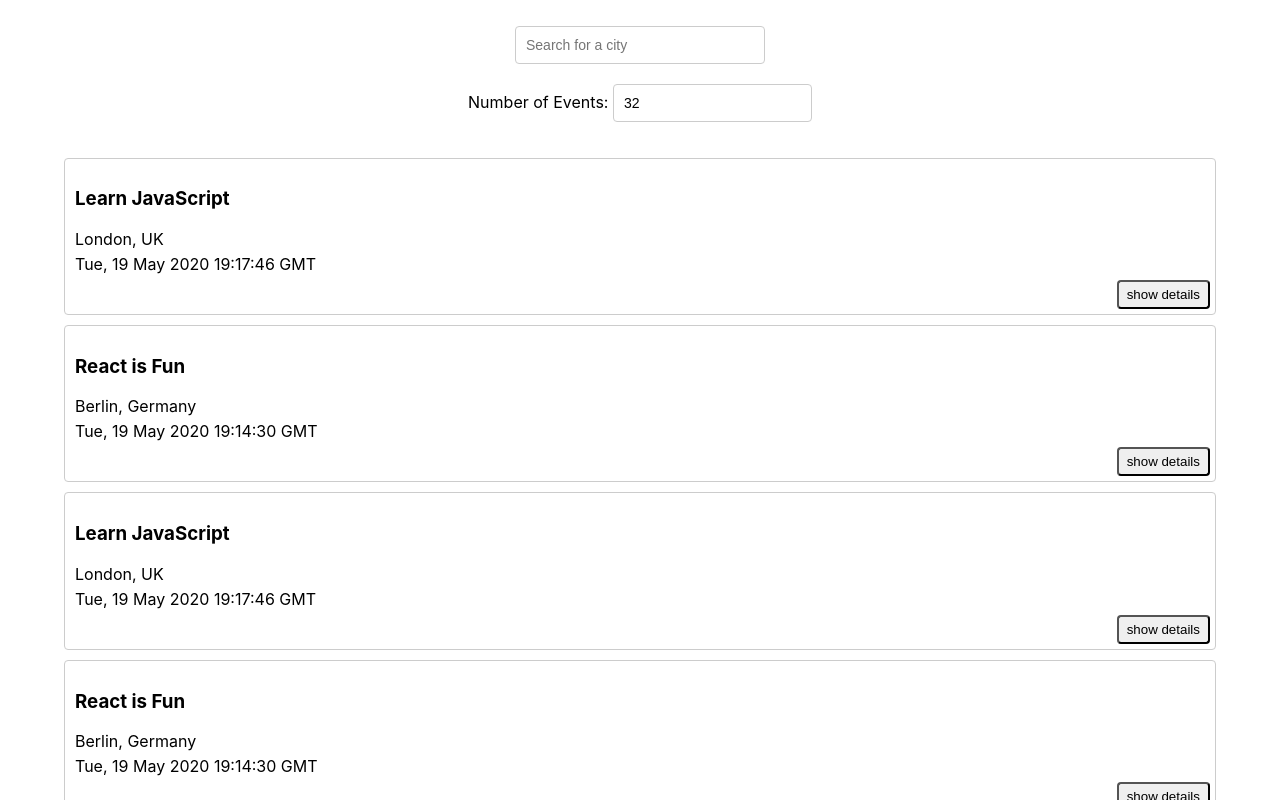
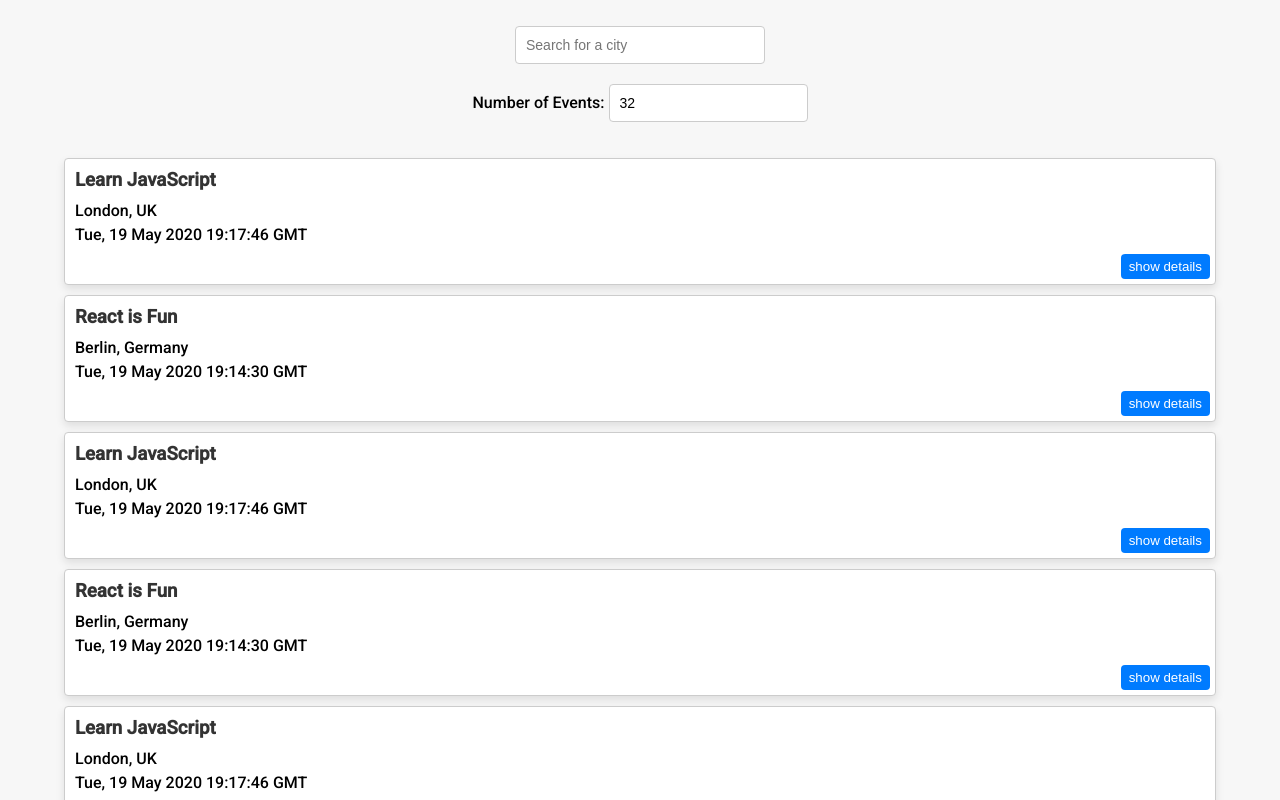
Before and after one commit to VadymMakohon/Meet-App, a React (Create React App) app: page / in a window 1280 px wide. Shown: the top 800 px of the page. Built offline with nearby package versions, Linux system fonts and the light colour scheme.

Commit message:
added background color and more style

```diff
--- a/src/App.css
+++ b/src/App.css
@@ -1,7 +1,10 @@
 @import url(https://fonts.googleapis.com/css?family=Roboto:500);
+
 .App {
   text-align: center;
   padding: 2% 5%;
+  background-color: #f7f7f7;
+  font-family: 'Roboto', sans-serif;
 }
 
 .App * {
@@ -30,6 +33,11 @@ input[type="number"] {
   margin-bottom: 20px;
 }
 
+input[type="text"]:focus,
+input[type="number"]:focus {
+  border-color: #007BFF;
+}
+
 .city {
   width: 250px;
 }
@@ -38,6 +46,7 @@ input[type="number"] {
   display: flex;
   flex-direction: column;
   margin: auto;
+  align-items: center;
   position: relative;
 }
 
@@ -50,22 +59,25 @@ input[type="number"] {
   margin: 0;
   font-size: 14px;
   box-shadow: 10px 10px 16px -12px rgba(0, 0, 0, 0.75);
+  border-radius: 4px;
+  overflow: hidden;
 }
 
 .suggestions > li {
   text-align: left;
   padding: 8px 6px 8px 10px;
-  background-color: #eee;
+  background-color: #fff;
   cursor: default;
+  border-bottom: 1px solid #ccc;
 }
 
 .suggestions > li:last-child {
-  border-bottom-left-radius: 4px;
-  border-bottom-right-radius: 4px;
+  border-bottom: none;
 }
 
 .suggestions > li:hover {
-  background-color: #bcdcdb;
+  background-color: #007BFF;
+  color: #fff;
 }
 
 .event {
@@ -75,6 +87,13 @@ input[type="number"] {
   border: 1px solid #ccc;
   border-radius: 4px;
   position: relative;
+  background-color: #fff;
+  box-shadow: 0 4px 8px rgba(0, 0, 0, 0.1);
+}
+
+.event h3 {
+  margin: 0 0 10px;
+  color: #333;
 }
 
 .details-btn {
@@ -85,4 +104,11 @@ input[type="number"] {
   border-radius: 4px;
   outline: none;
   cursor: pointer;
+  background-color: #007BFF;
+  color: #fff;
+  border: none;
 }
+
+.details-btn:hover {
+  background-color: #0056b3;
+}
```
Also changed, not shown: 3 other files (tests, documents, lock files or other folders).
